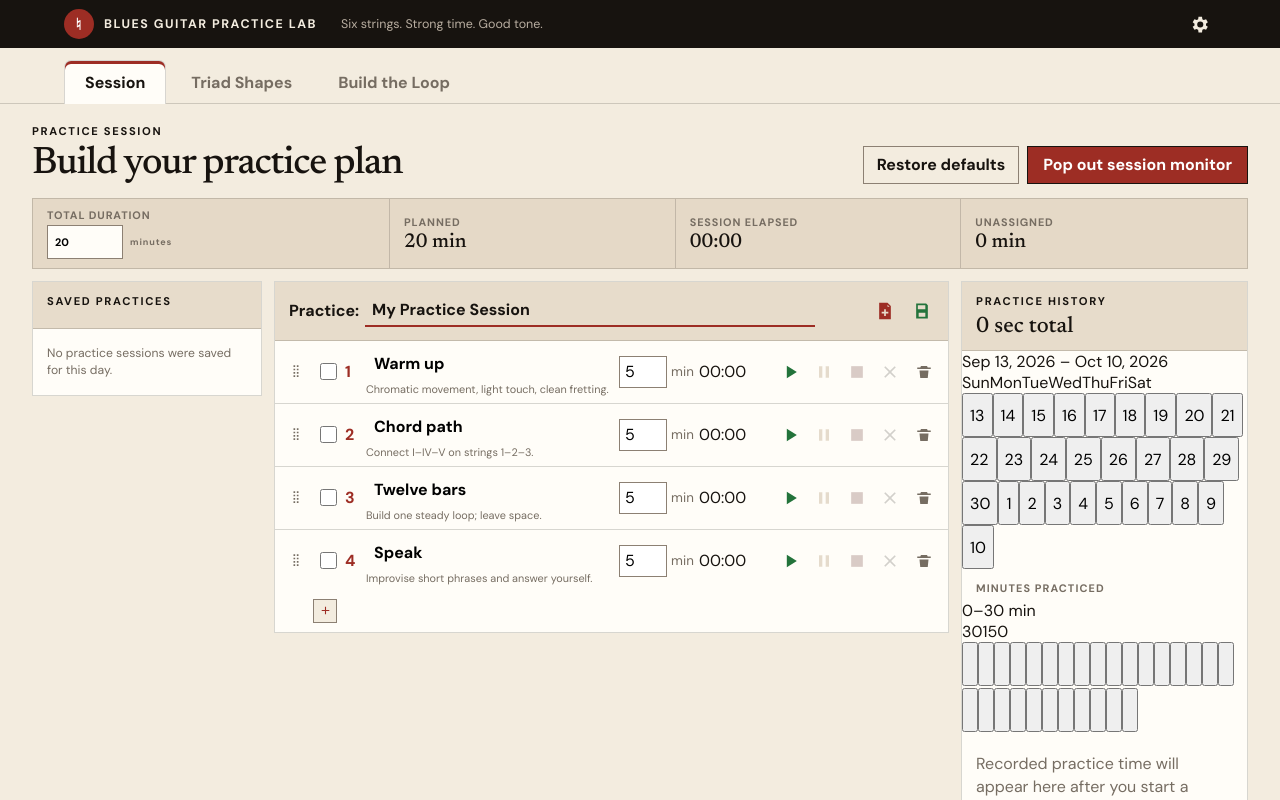
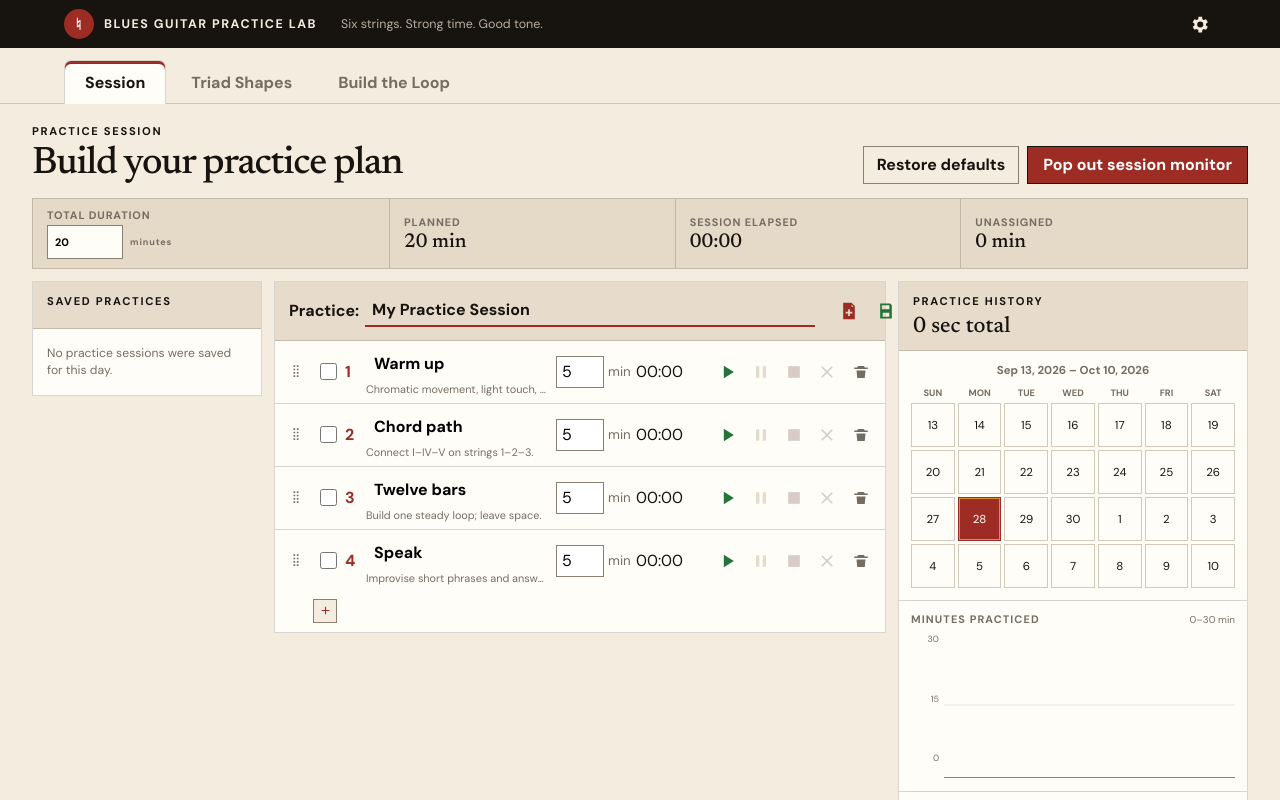
Before and after one commit to flyfisher1952/blues-guitar-practice-lab, an Angular app: page / in a window 1280 px wide. Shown: the top 800 px of the page. Built offline with nearby package versions, Linux system fonts and the light colour scheme; what html-docx-js-typescript would draw is missing.

Commit message:
Add daily practice calendar and chart

```diff
--- a/src/app/app.component.css
+++ b/src/app/app.component.css
@@ -74,7 +74,7 @@ main { min-height: calc(100vh - 176px); }
 .session-number-input small { color: var(--muted); text-transform: none; }
 .plan-balance.warning { color: var(--red); background: rgba(157, 45, 36, .08); }
 .session-workspace { display: grid; grid-template-columns: minmax(15vw, 230px) minmax(0, 1fr); gap: 12px; align-items: start; }
-.session-layout { min-width: 0; display: grid; grid-template-columns: minmax(0, 2fr) minmax(260px, .85fr); gap: 12px; align-items: start; }
+.session-layout { min-width: 0; display: grid; grid-template-columns: minmax(0, 2fr) minmax(350px, .95fr); gap: 12px; align-items: start; }
 .saved-practice-sessions { min-width: 15vw; border: 1px solid var(--line); background: #fffdf8; }
 .saved-practice-sessions > header { padding: 12px 14px; border-bottom: 1px solid var(--line); background: #e7dccb; }
 .saved-practice-empty { margin: 0; padding: 16px 14px; color: var(--muted); font-size: .76rem; line-height: 1.4; }
@@ -139,6 +139,27 @@ main { min-height: calc(100vh - 176px); }
 .activity-totals span { overflow: hidden; text-overflow: ellipsis; white-space: nowrap; }
 .practice-history h3 { margin: 12px 14px 5px; color: var(--muted); font-size: .68rem; letter-spacing: .1em; text-transform: uppercase; }
 .recent-history > div:last-child { border-bottom: 0; }
+.practice-calendar { padding: 12px; border-bottom: 1px solid var(--line); }
+.calendar-range { margin-bottom: 9px; color: var(--muted); font-size: .72rem; font-weight: 700; text-align: center; }
+.calendar-weekdays, .calendar-days { display: grid; grid-template-columns: repeat(7, minmax(0, 1fr)); gap: 3px; }
+.calendar-weekdays { margin-bottom: 4px; }
+.calendar-weekdays span { color: var(--muted); font-size: .58rem; font-weight: 700; text-align: center; text-transform: uppercase; }
+.calendar-days button { min-width: 0; height: 34px; padding: 2px; position: relative; border: 1px solid #d4c8b8; color: var(--ink); background: #fffdf8; font-size: .72rem; cursor: pointer; }
+.calendar-days button:hover { border-color: var(--red); background: #f5efe5; }
+.calendar-days button.today { box-shadow: inset 0 0 0 1px var(--amber); }
+.calendar-days button.selected { color: white; border-color: var(--red); background: var(--red); }
+.calendar-days button strong { position: absolute; right: 3px; bottom: 1px; color: #23733b; font-size: .72rem; }
+.calendar-days button.selected strong { color: #c9f0d2; }
+.practice-chart { padding: 11px 12px 13px; border-bottom: 1px solid var(--line); }
+.chart-heading { margin-bottom: 7px; display: flex; align-items: baseline; justify-content: space-between; gap: 8px; }
+.practice-chart .chart-heading h3 { margin: 0; }
+.chart-heading span { color: var(--muted); font-size: .62rem; }
+.chart-body { height: 145px; display: grid; grid-template-columns: 28px minmax(0, 1fr); gap: 5px; }
+.chart-axis { padding: 0 0 14px; display: flex; flex-direction: column; justify-content: space-between; color: var(--muted); font-size: .56rem; text-align: right; }
+.chart-grid { padding-top: 3px; display: grid; grid-template-columns: repeat(28, minmax(2px, 1fr)); align-items: end; gap: 2px; border-bottom: 1px solid #8c8073; background: repeating-linear-gradient(to bottom, transparent 0, transparent calc(50% - 1px), rgba(140, 128, 115, .2) 50%, transparent calc(50% + 1px)); }
+.chart-grid button { height: 100%; min-width: 0; padding: 0; display: flex; align-items: flex-end; border: 0; background: transparent; cursor: pointer; }
+.chart-bar { width: 100%; min-height: 0; display: block; background: #23733b; }
+.chart-grid button:hover .chart-bar, .chart-grid button.selected .chart-bar { background: var(--red); }
 .session-monitor { width: min(560px, calc(100vw - 32px)); max-height: calc(100vh - 130px); position: fixed; right: 18px; bottom: 18px; z-index: 60; overflow-y: auto; color: var(--ink); background: #fffdf8; border: 1px solid #5f564c; box-shadow: 0 18px 55px rgba(23, 19, 15, .38); }
 .session-monitor > header { padding: 12px 14px; position: sticky; top: 0; z-index: 2; display: flex; align-items: start; justify-content: space-between; background: #e7dccb; border-bottom: 1px solid var(--line); }
 .session-monitor h2 { margin: 0; font: 1.5rem/1 "Newsreader", serif; }
```
